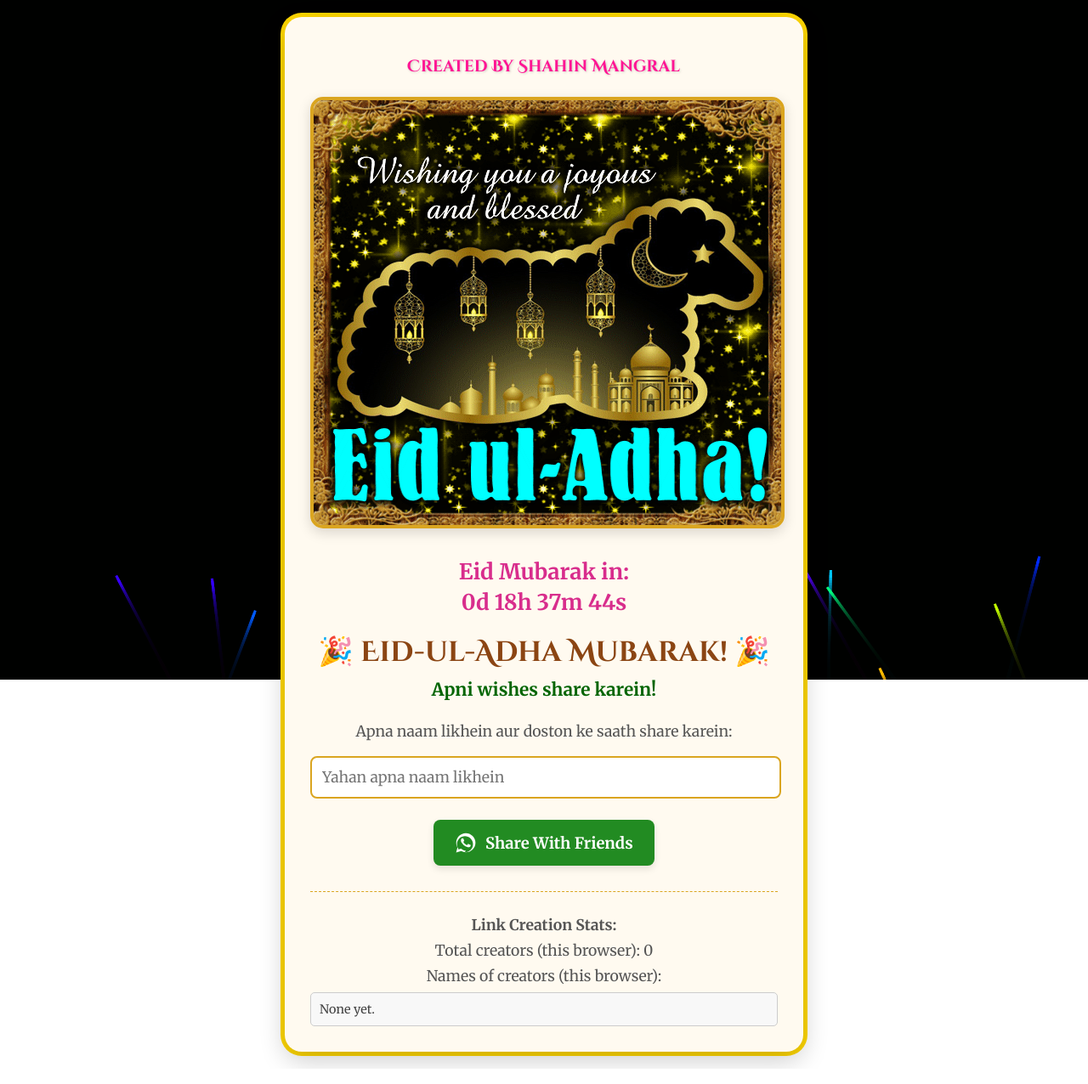
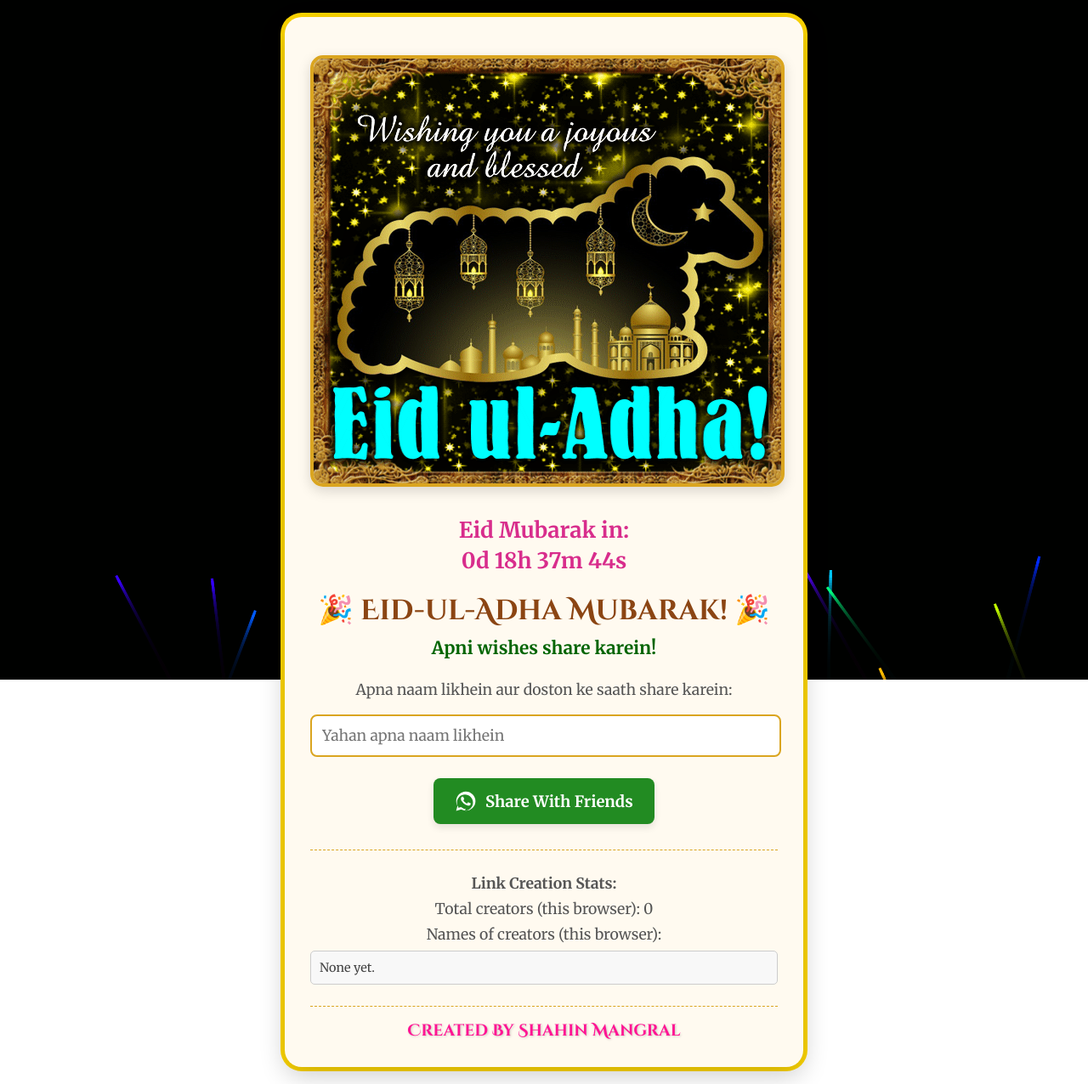
Before and after one commit to rdx0090/Eid-Wishes-, a plain HTML site: page index.html in a window 1280 px wide. Shown: the whole page at 85% size. Drawn offline with Linux system fonts and the light colour scheme; animation ran at ten frames a second.

Commit message:
Update index.html

```diff
--- a/index.html
+++ b/index.html
@@ -63,15 +63,18 @@
             margin-bottom: 15px;
         }
 
+        /* Creator name style is still here, but the element is moved to the bottom */
         .creator-name {
             font-family: 'Cinzel Decorative', cursive;
             font-size: 1.2em;
             color: #FF1493;
-            margin-top: 15px; /* Added some space between ad and name */
-            margin-bottom: 8px;
             font-weight: bold;
             text-shadow: 1px 1px 3px rgba(0,0,0,0.2);
             animation: pulseCreator 2.5s infinite ease-in-out;
+            margin-top: 25px; /* Space above the creator name */
+            padding-top: 15px; /* Padding for the top border */
+            border-top: 1px dashed #DAA520; /* Separator line */
+            margin-bottom: 0; /* No extra space at the very bottom */
         }
 
         @keyframes pulseCreator {
@@ -259,7 +262,7 @@
     <div class="container">
 
         <div class="creator-ad-banner">
-            <!-- AD CODE MOVED HERE -->
+            <!-- AD CODE REMAINS HERE -->
             <script type="text/javascript">
                 atOptions = {
                     'key' : '106d02ac509fe202fd6788c7e7a5f55e',
@@ -271,9 +274,7 @@
             </script>
             <script type="text/javascript" src="//www.highperformanceformat.com/106d02ac509fe202fd6788c7e7a5f55e/invoke.js"></script>
 
-            <p class="creator-name">Created By Shahin Mangral</p>
-
-            <!-- OLD SMALLER AD WAS HERE, NOW REMOVED -->
+            <!-- The creator name was here, now moved to the bottom -->
         </div>
 
         <img id="eidGif" src="Eid2025.gif" alt="Eid Mubarak Animation" loading="lazy" decoding="async">
@@ -309,7 +310,8 @@
             <div id="visitorList" class="visitor-list">None yet.</div>
         </div>
 
-        <!-- AD FROM THE BOTTOM HAS BEEN MOVED TO THE TOP -->
+        <!-- CREATOR NAME MOVED HERE TO THE BOTTOM -->
+        <p class="creator-name">Created By Shahin Mangral</p>
 
     </div>
 
```
